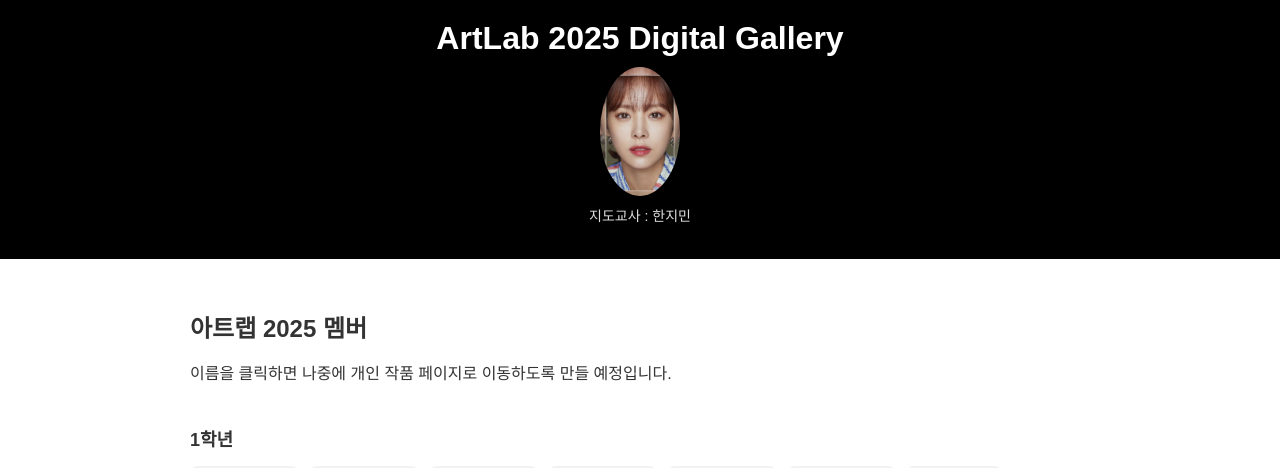
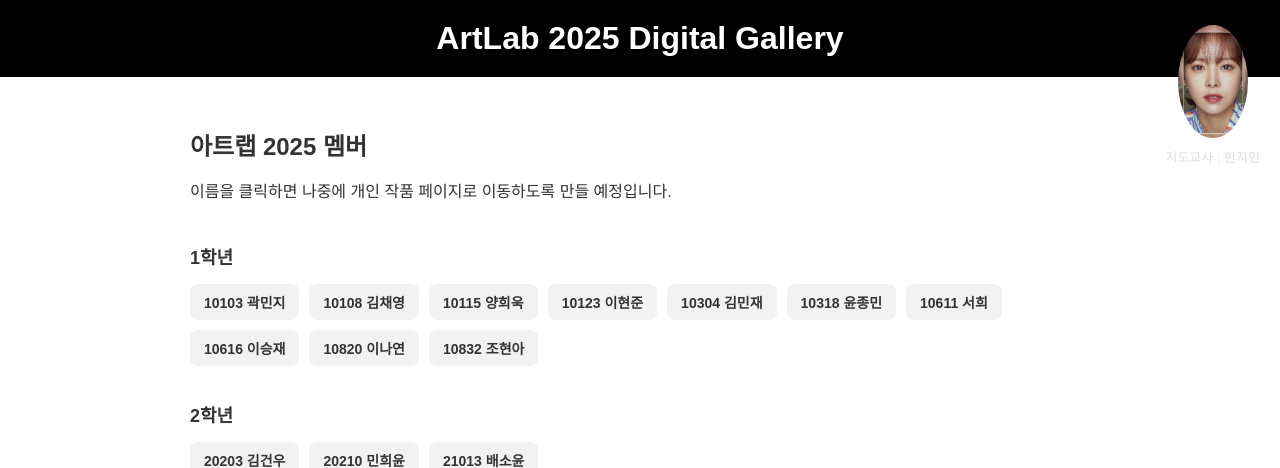
Before and after one commit to pek9931937-glitch/artlab-2025, a Flask app: page / in a window 1280 px wide. Shown: the top 468 px of the page. Run offline with Flask 3, Linux system fonts and the light colour scheme.

Commit message:
Update style.css

```diff
--- a/static/style.css
+++ b/static/style.css
@@ -88,3 +88,29 @@ h2 {
 .member:hover {
     background: #dcdcdc;
 }
+/* 지도교사 우측 상단 고정 */
+.teacher-box {
+    position: absolute;
+    top: 15px;
+    right: 20px;
+    text-align: center;
+}
+
+#teacher-photo.small {
+    width: 70px;
+    border-radius: 50%;
+    cursor: pointer;
+    transition: 0.3s;
+}
+
+#teacher-photo.large {
+    width: 260px;
+    border-radius: 12px;
+    transition: 0.3s;
+}
+
+.teacher-name {
+    color: #ddd;
+    font-size: 13px;
+    margin-top: 5px;
+}
```
